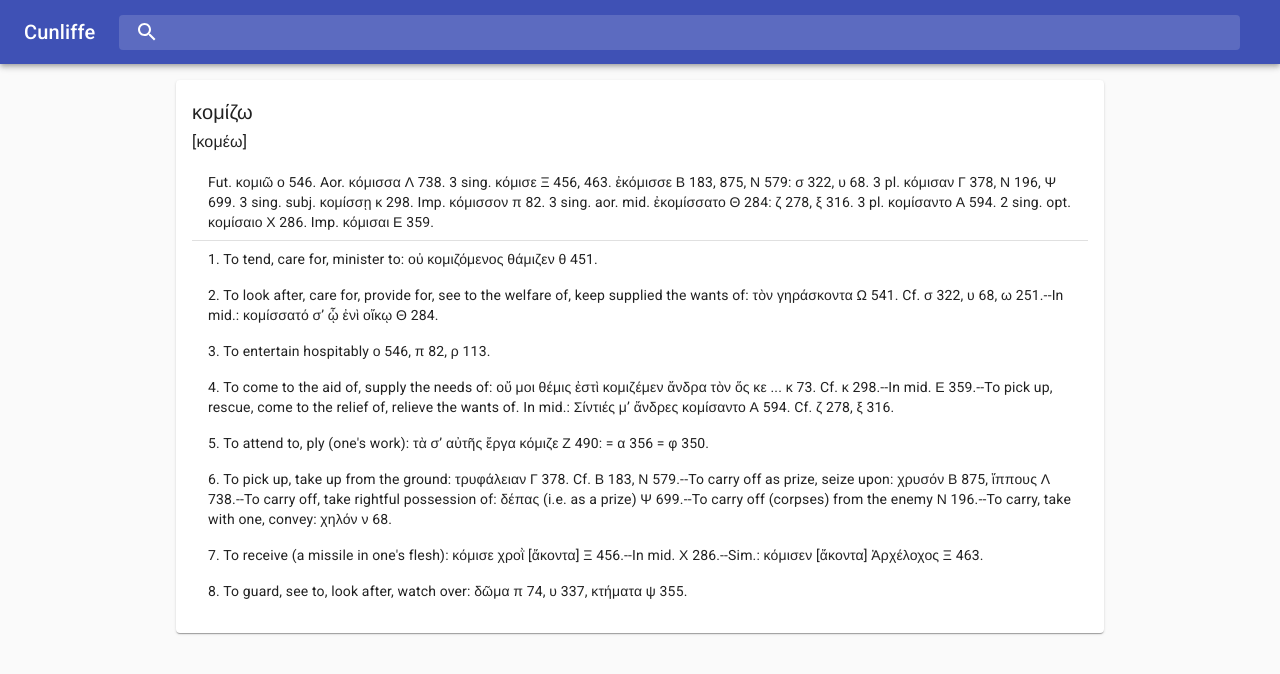
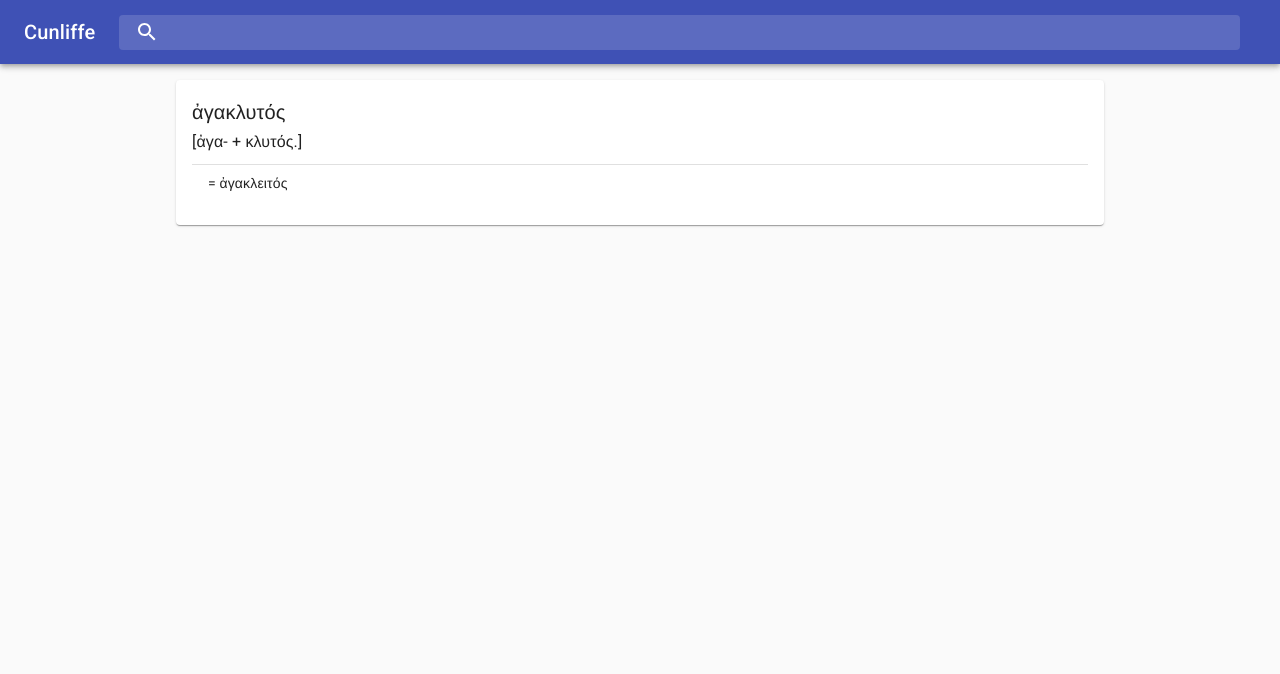
Before and after one commit to davidfdriscoll/cunliffe-react, a React (Create React App) app: page / in a window 1280 px wide. Shown: the top 674 px of the page. Built offline with nearby package versions, Linux system fonts and the light colour scheme.

Commit message:
Passing word to dictionarydisplay

```diff
--- a/src/App.js
+++ b/src/App.js
@@ -1,21 +1,21 @@
-import React from 'react';
+import React, { useState } from 'react';
 import CssBaseline from '@material-ui/core/CssBaseline';
 import Container from '@material-ui/core/Container';
 import DefinitionDisplay from "./components/DefinitionDisplay";
 import SearchBar from "./components/SearchBar";
 
-function App() {
-  function onHeadword(newHeadword) {
-    alert(newHeadword.headword);
-    console.log(newHeadword);
+function App(props) {
+  const [currentWord, setCurrentWord] = useState(props.words[0]);
+
+  function onHeadword(newWord) {
+    setCurrentWord(newWord);
   }
-
   return (
     <div>
       <CssBaseline />
-      <SearchBar onHeadword={onHeadword} />
+      <SearchBar words={props.words} onHeadword={onHeadword} />
       <Container disableGutters maxWidth="md">
-        <DefinitionDisplay />
+        <DefinitionDisplay word={currentWord} />
       </Container>
     </div>
   );
--- a/src/components/DefinitionDisplay.js
+++ b/src/components/DefinitionDisplay.js
@@ -18,40 +18,18 @@ const useStyles = makeStyles((theme) => ({
   },
 }));
 
-export default function DefinitionDisplay() {
+export default function DefinitionDisplay(props) {
   const classes = useStyles();
+  console.log(props.word);
+  console.log(props.word.headword);
   return (
     <Paper className={classes.paper}>
-      <Typography variant="h6">κομίζω</Typography>
-      <Typography variant="subtitle1"> [κομέω]</Typography>
+      <Typography variant="h6">{props.word.headword}</Typography>
+      <Typography variant="subtitle1">{props.word.etym}</Typography>
       <List dense={true}>
-        <ListItem>
-          <ListItemText primary="Fut. κομιῶ ο 546. Aor. κόμισσα Λ 738. 3 sing. κόμισε Ξ 456, 463. ἐκόμισσε Β 183, 875, Ν 579: σ 322, υ 68. 3 pl. κόμισαν Γ 378, Ν 196, Ψ 699. 3 sing. subj. κομίσσῃ κ 298. Imp. κόμισσον π 82. 3 sing. aor. mid. ἐκομίσσατο Θ 284: ζ 278, ξ 316. 3 pl. κομίσαντο Α 594. 2 sing. opt. κομίσαιο Χ 286. Imp. κόμισαι Ε 359." />
-        </ListItem>
         <Divider />
         <ListItem>
-          <ListItemText primary="1. To tend, care for, minister to: οὐ κομιζόμενος θάμιζεν θ 451." />
-        </ListItem>
-        <ListItem>
-          <ListItemText primary="2. To look after, care for, provide for, see to the welfare of, keep supplied the wants of: τὸν γηράσκοντα Ω 541. Cf. σ 322, υ 68, ω 251.--In mid.: κομίσσατό σ’ ᾧ ἐνὶ οἴκῳ Θ 284." />
-        </ListItem>
-        <ListItem>
-          <ListItemText primary="3. To entertain hospitably ο 546, π 82, ρ 113." />
-        </ListItem>
-        <ListItem>
-          <ListItemText primary="4. To come to the aid of, supply the needs of: οὔ μοι θέμις ἐστὶ κομιζέμεν ἄνδρα τὸν ὅς κε ... κ 73. Cf. κ 298.--In mid. Ε 359.--To pick up, rescue, come to the relief of, relieve the wants of. In mid.: Σίντιές μ’ ἄνδρες κομίσαντο Α 594. Cf. ζ 278, ξ 316." />
-        </ListItem>
-        <ListItem>
-          <ListItemText primary="5. To attend to, ply (one's work): τὰ σ’ αὐτῆς ἔργα κόμιζε Ζ 490: = α 356 = φ 350." />
-        </ListItem>
-        <ListItem>
-          <ListItemText primary="6. To pick up, take up from the ground: τρυφάλειαν Γ 378. Cf. Β 183, Ν 579.--To carry off as prize, seize upon: χρυσόν Β 875, ἵππους Λ 738.--To carry off, take rightful possession of: δέπας (i.e. as a prize) Ψ 699.--To carry off (corpses) from the enemy Ν 196.--To carry, take with one, convey: χηλόν ν 68." />
-        </ListItem>
-        <ListItem>
-          <ListItemText primary="7. To receive (a missile in one's flesh): κόμισε χροῒ [ἄκοντα] Ξ 456.--In mid. Χ 286.--Sim.: κόμισεν [ἄκοντα] Ἀρχέλοχος Ξ 463." />
-        </ListItem>
-        <ListItem>
-          <ListItemText primary="8. To guard, see to, look after, watch over: δῶμα π 74, υ 337, κτήματα ψ 355." />
+          <ListItemText primary={props.word.def} />
         </ListItem>
       </List>
     </Paper>
--- a/src/components/SearchBar.js
+++ b/src/components/SearchBar.js
@@ -40,26 +40,12 @@ const useStyles = makeStyles((theme) => ({
   },
 }));
 
-const cunliffe10Words = [
-  { headword: 'ἀγακλυτός' },
-  { headword: 'ἀγάλλω' },
-  { headword: 'ἄγαλμα' },
-  { headword: '†ἄγαμαι' },
-  { headword: 'ἄγαμος' },
-  { headword: 'ἀγάννιφος' },
-  { headword: 'ἀγανός' },
-  { headword: 'ἀγανοφροσύνη' },
-  { headword: 'ἀγανόφρων' },
-  { headword: 'ἀγαπάζω' },
-  { headword: 'ἀγαπάω' }
-];
-
 export default function SearchBar(props) {
   const classes = useStyles();
 
-  function handleSubmit(e, newHeadword) {
+  function handleSubmit(e, newWord) {
     e.preventDefault();
-    props.onHeadword(newHeadword);
+    props.onHeadword(newWord);
   }
 
   return (
@@ -72,10 +58,10 @@ export default function SearchBar(props) {
           </div>
           <Autocomplete
             id="combo-box"
-            options={cunliffe10Words}
+            options={props.words}
             getOptionLabel={(option) => option.headword}
-            onChange={(e,newHeadword) => {
-              handleSubmit(e, newHeadword);
+            onChange={(e,newWord) => {
+              handleSubmit(e, newWord);
             }}
             renderInput={(params) => (
               <InputBase
--- a/src/index.js
+++ b/src/index.js
@@ -4,9 +4,17 @@ import './index.css';
 import App from './App';
 import reportWebVitals from './reportWebVitals';
 
+const CUNLIFFE5WORDS = [
+  { headword: 'ἀγακλυτός', etym: '[ἀγα- + κλυτός.]', def: '= ἀγακλειτός' },
+  { headword: 'ἀγάλλω', etym: '', def: 'To exult' },
+  { headword: 'ἄγαλμα', etym: '', def: 'An ornament, a glory or delight' },
+  { headword: '†ἄγαμαι', etym: '', def: 'To wonder, marvel' },
+  { headword: 'ἄγαμος', etym: '[ἀ-1 + γάμος]', def: 'Unmarried' }
+];
+
 ReactDOM.render(
   <React.StrictMode>
-    <App />
+    <App words={CUNLIFFE5WORDS} />
   </React.StrictMode>,
   document.getElementById('root')
 );
```
